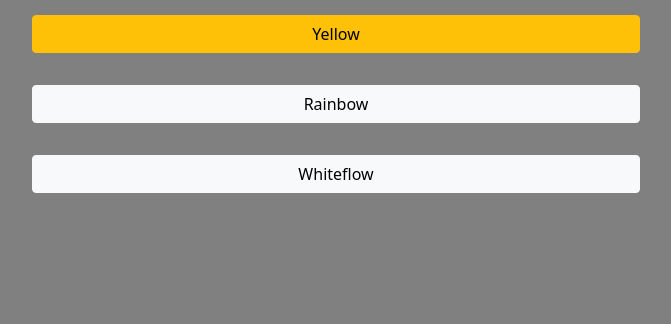
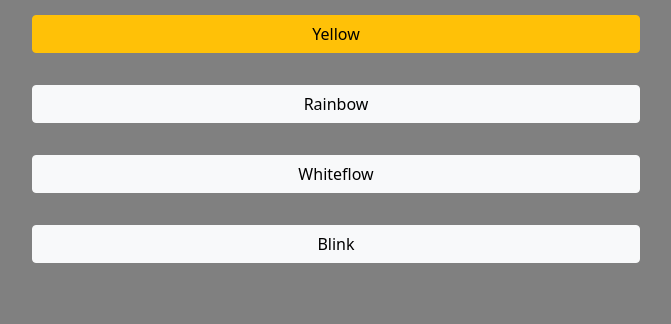
Before and after one commit to yodsaran02/light-controller, a Flask app: page / in a window 1280 px wide. Shown: the part 407-731 px from the top of the page, without its empty margins (304-975 px from the left). Run offline with Flask 3, Linux system fonts and the light colour scheme.

Commit message:
Add blink light mode

```diff
--- a/app.py
+++ b/app.py
@@ -74,3 +74,9 @@ def whiteflow():
     arduino.write("whiteflow".encode())
     time.sleep(2)
     return redirect("/")
+
+@app.route("/blink",methods=["POST"])
+def blink():
+    arduino.write("blink".encode())
+    time.sleep(2)
+    return redirect("/")
--- a/templates/index.html
+++ b/templates/index.html
@@ -49,5 +49,10 @@
                 <button class="btn btn-light m-3" type="submit">Whiteflow</button>
             </div>
         </form>
+        <form action="/blink" method="post">
+            <div class="d-grid gap-1 col-6 mx-auto">
+                <button class="btn btn-light m-3" type="submit">Blink</button>
+            </div>
+        </form>
     </body>
 </html>
```
